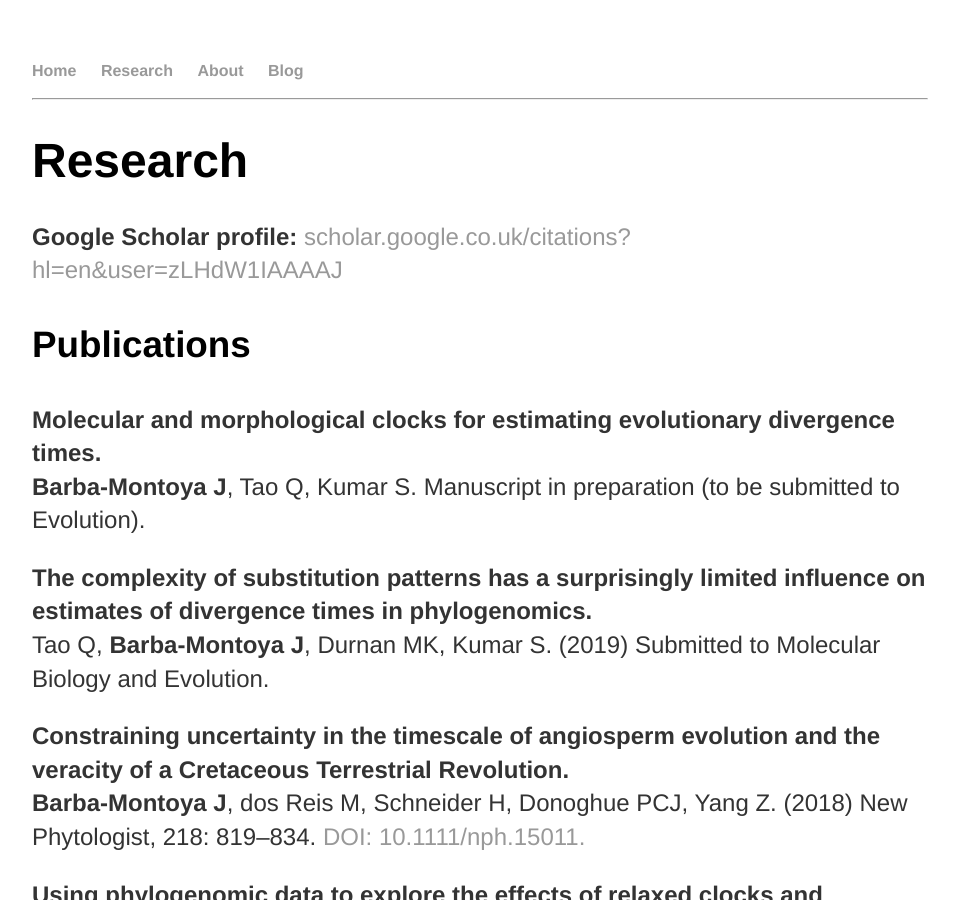
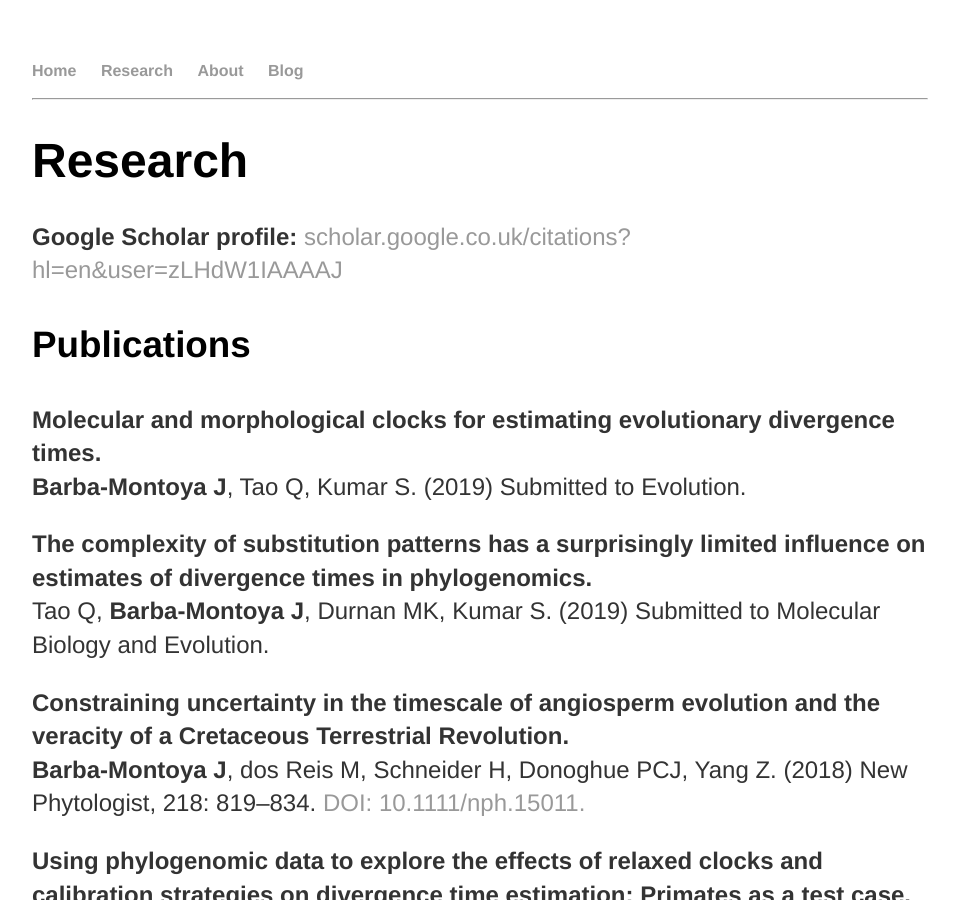
Before and after one commit to josebarbamontoya/josebarbamontoya.github.io, a Jekyll site: the page built from research/index.html, in a window 1280 px wide and 900 px high. Shown: the whole window, without its empty margins (160-1119 px from the left). Built offline with Jekyll 4.4.1, drawn with Linux system fonts in a browser that asks for light colours.

Commit message:
Update index.html

```diff
--- a/research/index.html
+++ b/research/index.html
@@ -8,7 +8,7 @@
 					<p><b>Google Scholar profile:</b><a href="https://scholar.google.co.uk/citations?hl=en&user=zLHdW1IAAAAJ"> scholar.google.co.uk/citations?hl=en&user=zLHdW1IAAAAJ</a></p>
 					<h3>Publications</h3>
 <p><b>Molecular and morphological clocks for estimating evolutionary divergence times.</b><br>
-<b>Barba-Montoya J</b>, Tao Q, Kumar S. Manuscript in preparation (to be submitted to Evolution).
+<b>Barba-Montoya J</b>, Tao Q, Kumar S. (2019) Submitted to Evolution.
 
 <p><b>The complexity of substitution patterns has a surprisingly limited influence on estimates of divergence times in phylogenomics.</b><br>
 Tao Q, <b>Barba-Montoya J</b>, Durnan MK, Kumar S. (2019) Submitted to Molecular Biology and Evolution.
```
